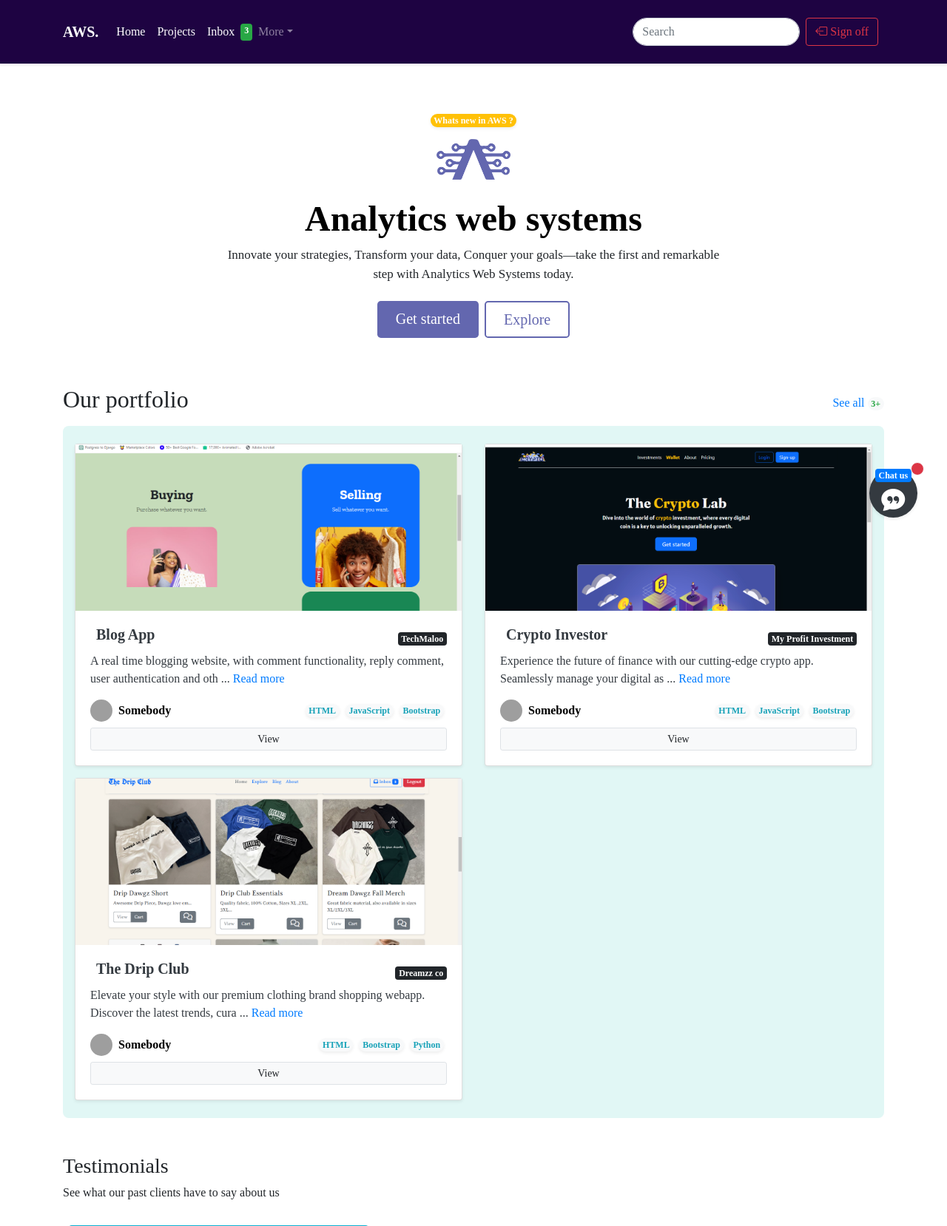
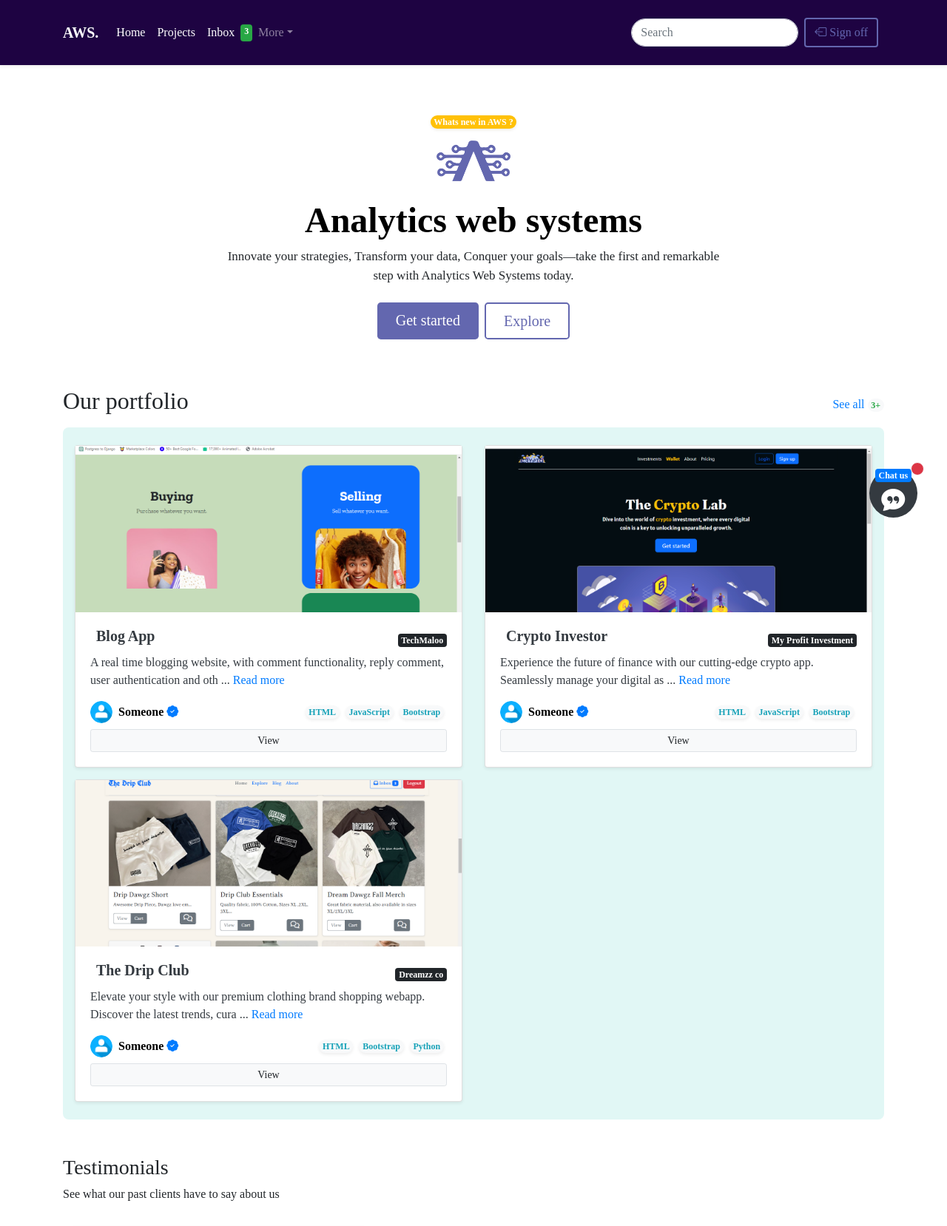
Before and after one commit to AnalyticsWebSystems/AWSL, a Django app: page / in a window 1280 px wide. Shown: the top 1658 px of the page at 74% size. Run offline with Django 5.2, Linux system fonts and the light colour scheme; a user stored in the database is signed in; data comes from the database, SQL or seed files in the repository; both versions use the stored data as it was after the commit; some libraries are stand-ins or nearby versions; some web fonts are replaced; grey boxes are pictures that could not be loaded.

Commit message:
Added a few stuff

```diff
--- a/app/models.py
+++ b/app/models.py
@@ -24,6 +24,7 @@
     start_date = models.DateField()
     end_date = models.DateField(null=True, blank=True)
     client = models.CharField(max_length=100)
+    champion = models.ForeignKey(User, on_delete=models.CASCADE, null=True, blank=True)
     service = models.ForeignKey('Service', on_delete=models.CASCADE)
     team = models.ManyToManyField('TeamMember', related_name='projects')
     technologies_used = models.ManyToManyField('Technology', related_name='projects')
--- a/templates/app/index.html
+++ b/templates/app/index.html
@@ -27,16 +27,17 @@
         color: #313559;
     }
 
+
 </style>
 
-<div class="px-4 py-3 my-5 text-center">
+<div class="px-4 background py-3 my-5 text-center">
     <div class="badge mb-3 shadow-sm bg-warning rounded-pill">Whats new in AWS ?</div>
 
     <img class="d-block mx-auto mb-4" src="{%static 'app_images/AWS LOGO.png'%}" alt="" width="100">
     <!--    <h1 class="display-5 fw-bold text-body-emphasis">Innovate. Transform. Conquer.</h1>-->
     <h1 class="display-5 fw-bold text-body-emphasis">Analytics web systems</h1>
 
-    <div class="col-lg-8 mx-auto">
+    <div class="col-lg-8 classiq mx-auto">
         <p class="lead mb-4 fw-normal" style="font-size: 17px;">Innovate your strategies, Transform your data, Conquer
             your goals—take
             the first
@@ -44,7 +45,6 @@
             Analytics Web Systems today.</p>
         <div class="d-grid gap-2 d-sm-flex justify-content-sm-center">
             <a href="#" style="" class="btn hoverme btn-lg px-4 gap-3">Get started</a>
-            <!--            <button style="" type="button" class="btn btn-lg px-4 gap-3"></button>-->
             <a href="#" style="" class="btn hoverme_outline btn-lg px-4 gap-3">Explore</a>
         </div>
     </div>
@@ -87,9 +87,8 @@
                         <div class="d-flex justify-content-between">
                             <a href="#"
                                class="d-flex mb-2 align-items-center link-body-emphasis text-decoration-none">
-                                <img src="https://github.com/mdo.png" alt="" width="30" height="30"
-                                     class="rounded-circle me-2">
-                                <strong>Somebody</strong>
+                                <img src="{% static 'app_images/default.png'%}" alt="" width="30" height="30" class="rounded-circle me-2">
+                                <strong>{%if pro.champion%}{{pro.champion.user.username}}{%else%}Someone{%endif%} <i class="bi text-primary bi-patch-check-fill"></i></strong>
                             </a>
                             <div class="d-flex align-items-center">
                                 {%for t in pro.technologies_used.all%}
--- a/templates/app/project_detail.html
+++ b/templates/app/project_detail.html
@@ -72,7 +72,8 @@
        class="d-flex mb-2 align-items-center link-body-emphasis text-decoration-none">
         <img src="https://github.com/mdo.png" alt="" width="40" height="40"
              class="rounded-circle me-2">
-        <strong>Somebody</strong>
+        <strong>{%if project.champion%}{{project.champion.user.username}}{%else%}Someone{%endif%} <i
+                class="bi text-primary bi-patch-check-fill"></i></strong>
     </a>
     <p><strong>Service: </strong><span class="badge bg-body-secondary text-primary">{{project.service.title}}</span></p>
     <p><strong>Technologies used: </strong>{%for t in project.technologies_used.all%}<span
--- a/templates/app/splash.html
+++ b/templates/app/splash.html
@@ -5,7 +5,7 @@
 {%block content%}
 <style>
     body {
-        background: #0E46A3;
+        background: #32012F;
     }
     .more {
         padding-top: 5rem;
@@ -28,7 +28,7 @@
 </style>
 <!--<h1>Splash</h1>-->
 
-<div class="text-center more mt-5">
+<div class="text-center more">
     <img class="mb-3" width="250" src="{%static 'app_images/Asset1 - Copy.png'%}" alt="">
     <div class="mt-3">
         <h4 style="font-family: 'Cutive', system-ui;">Analytic & <br> web systems ltd</h4><br>
--- a/templates/partials/base.html
+++ b/templates/partials/base.html
@@ -73,6 +73,7 @@
             bottom: 100px;
             right: 40px;
             z-index: 10000; /* Ensure it's above other content */
+            shadow: 2px black rgba(0,0,0,0.6);
             /* Add any additional styling you need */
         }
 
@@ -89,6 +90,22 @@
         .message-icon:hover + .tooltip {
             display: block;
         }
+    .hoverme {
+        background: #6367AF;
+        color: #fff;
+    }
+    .hoverme:hover {
+        background: #313559;
+        color: #fff;
+    }
+    .hoverme_outline {
+        border: 2px solid #6367AF;
+        color: #6367AF;
+    }
+    .hoverme_outline:hover {
+        border: 2px solid #313559;
+        color: #313559;
+    }
 </style>
 
 
@@ -140,10 +157,10 @@
             </form>
             <div class="div m-2">
                 {%if user.is_authenticated%}
-                <a href="{%url 'userauths:logout'%}" class="btn btn-outline-danger"><i
+                <a href="{%url 'userauths:logout'%}" class="btn hoverme_outline"><i
                         class="bi fs-6 bi-box-arrow-left"></i> Sign off</a>
                 {%else%}
-                <a href="{%url 'app:splash'%}" class="btn btn-primary">Login / Register</a>
+                <a href="{%url 'app:splash'%}" class="btn hoverme">Login / Register</a>
                 {%endif%}
 
 
@@ -184,7 +201,7 @@
     });
 </script>
 
-<a href="{% url 'chat:inbox' %}" class="message-icon px-2 shadow-sm rounded-circle bg-dark">
+<a href="{% url 'chat:inbox' %}" class="message-icon px-2 shadow-md rounded-circle bg-dark">
     <div class="d-flex flex-column align-items-center">
         <span class="badge bg-primary position-relative">Chat us</span>
         <i class="bi shadow-md text-white fs-2 bi-chat-quote-fill"></i><span
--- a/templates/userauths/register.html
+++ b/templates/userauths/register.html
@@ -42,7 +42,7 @@
     <main class="form-signin up w-100 m-auto">
         <form action="" method="POST">
             <div class="text-center">
-                <img width="180" src="{%static 'app_images/open-enrollment.gif'%}" alt="">
+                <img width="100" src="{%static 'app_images/open-enrollment.gif'%}" alt="">
 
             </div>
             <h6 class="h4 mb-3 text-center fw-normal"><strong>Register your free account</strong></h6>
```
Also changed, not shown: WebSystems/settings.py (+5 -5 lines), templates/app/qr.py (added, +16 -0 lines), app/migrations/0005_project_champion.py (added), db.sqlite3, static/app_images/dddepth-308.jpg (added), static/app_images/default.png (added), templates/app/myQrcode.png (added), 2 other files.
